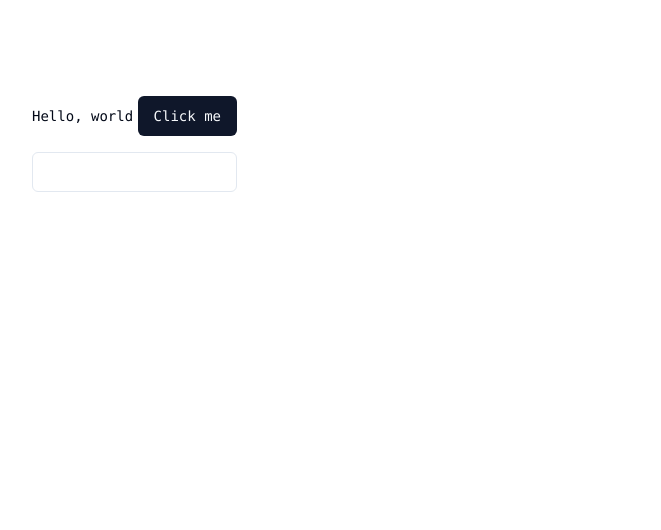
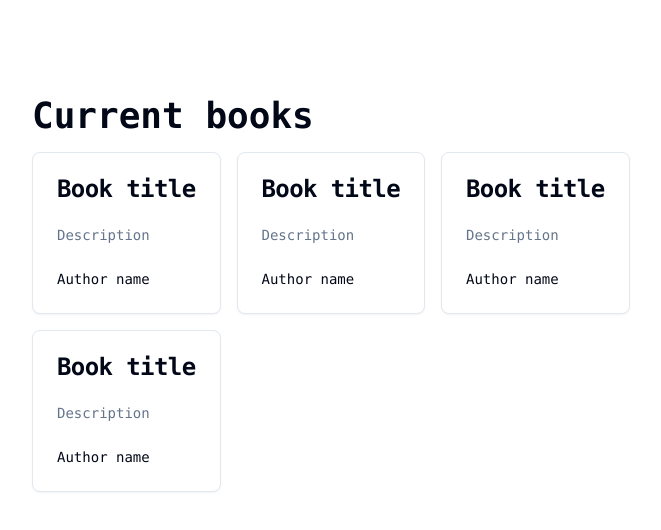
Before and after one commit to jujarazo/aucto-books-front, a Next.js app: page / in a window 1280 px wide. Shown: the top 530 px of the page, without its empty margins (96-757 px from the left). Built offline with nearby package versions, Linux system fonts and the light colour scheme.

Commit message:
Scaffold for book container

```diff
--- a/src/app/page.tsx
+++ b/src/app/page.tsx
@@ -1,16 +1,14 @@
-import { Button } from "@/components/ui/button";
-import { Input } from "@/components/ui/input";
-import Image from "next/image";
+import { Book } from '@/components/home/book';
 
 export default function Home() {
   return (
     <div>
-      <div className="z-10 max-w-5xl w-full items-center justify-between font-mono text-sm lg:flex">
-        <p>Hello, world</p>
-        <Button>Click me</Button>
-      </div>
-      <div className="z-10 max-w-5xl w-full items-center justify-between font-mono text-sm lg:flex mt-4">
-        <Input />
+      <h1 className="text-4xl font-bold mb-4">Current books</h1>
+      <div className="grid grid-cols-1 md:grid-cols-2 lg:grid-cols-3 gap-4">
+        <Book />
+        <Book />
+        <Book />
+        <Book />
       </div>
     </div>
   );
--- a/src/components/forms/author.tsx
+++ b/src/components/forms/author.tsx
@@ -26,28 +26,6 @@
       message: 'Author name must be shorter than 100 characters long',
     }),
 });
-
-const NameFormField = (
-  props: ControllerRenderProps<
-    {
-      name: string;
-    },
-    'name'
-  >
-) => {
-  return (
-    <FormItem>
-      <FormLabel>Author's Name</FormLabel>
-      <FormControl>
-        <Input placeholder="Ex. Brandon Sanderson" {...props} />
-      </FormControl>
-      <FormDescription>
-        This is the author's name as it will appear on the site.
-      </FormDescription>
-      <FormMessage />
-    </FormItem>
-  );
-};
 
 export default function CreateAuthorForm() {
   const form = useForm<z.infer<typeof authorSchema>>({
--- /dev/null
+++ b/src/components/home/book.tsx
@@ -0,0 +1,29 @@
+import * as React from 'react';
+
+import { Button } from '@/components/ui/button';
+import {
+  Card,
+  CardContent,
+  CardDescription,
+  CardFooter,
+  CardHeader,
+  CardTitle,
+} from '@/components/ui/card';
+import { Input } from '@/components/ui/input';
+import { Label } from '@/components/ui/label';
+
+export function Book() {
+  return (
+    <Card className="">
+      <CardHeader>
+        <CardTitle>Book title</CardTitle>
+      </CardHeader>
+      <CardContent>
+        <CardDescription>Description</CardDescription>
+      </CardContent>
+      <CardFooter className="flex justify-between">
+        <p>Author name</p>
+      </CardFooter>
+    </Card>
+  );
+}
--- /dev/null
+++ b/src/components/ui/card.tsx
@@ -0,0 +1,79 @@
+import * as React from "react"
+
+import { cn } from "@/lib/utils"
+
+const Card = React.forwardRef<
+  HTMLDivElement,
+  React.HTMLAttributes<HTMLDivElement>
+>(({ className, ...props }, ref) => (
+  <div
+    ref={ref}
+    className={cn(
+      "rounded-lg border bg-card text-card-foreground shadow-sm",
+      className
+    )}
+    {...props}
+  />
+))
+Card.displayName = "Card"
+
+const CardHeader = React.forwardRef<
+  HTMLDivElement,
+  React.HTMLAttributes<HTMLDivElement>
+>(({ className, ...props }, ref) => (
+  <div
+    ref={ref}
+    className={cn("flex flex-col space-y-1.5 p-6", className)}
+    {...props}
+  />
+))
+CardHeader.displayName = "CardHeader"
+
+const CardTitle = React.forwardRef<
+  HTMLParagraphElement,
+  React.HTMLAttributes<HTMLHeadingElement>
+>(({ className, ...props }, ref) => (
+  <h3
+    ref={ref}
+    className={cn(
+      "text-2xl font-semibold leading-none tracking-tight",
+      className
+    )}
+    {...props}
+  />
+))
+CardTitle.displayName = "CardTitle"
+
+const CardDescription = React.forwardRef<
+  HTMLParagraphElement,
+  React.HTMLAttributes<HTMLParagraphElement>
+>(({ className, ...props }, ref) => (
+  <p
+    ref={ref}
+    className={cn("text-sm text-muted-foreground", className)}
+    {...props}
+  />
+))
+CardDescription.displayName = "CardDescription"
+
+const CardContent = React.forwardRef<
+  HTMLDivElement,
+  React.HTMLAttributes<HTMLDivElement>
+>(({ className, ...props }, ref) => (
+  <div ref={ref} className={cn("p-6 pt-0", className)} {...props} />
+))
+CardContent.displayName = "CardContent"
+
+const CardFooter = React.forwardRef<
+  HTMLDivElement,
+  React.HTMLAttributes<HTMLDivElement>
+>(({ className, ...props }, ref) => (
+  <div
+    ref={ref}
+    className={cn("flex items-center p-6 pt-0", className)}
+    {...props}
+  />
+))
+CardFooter.displayName = "CardFooter"
+
+export { Card, CardHeader, CardFooter, CardTitle, CardDescription, CardContent }
```
